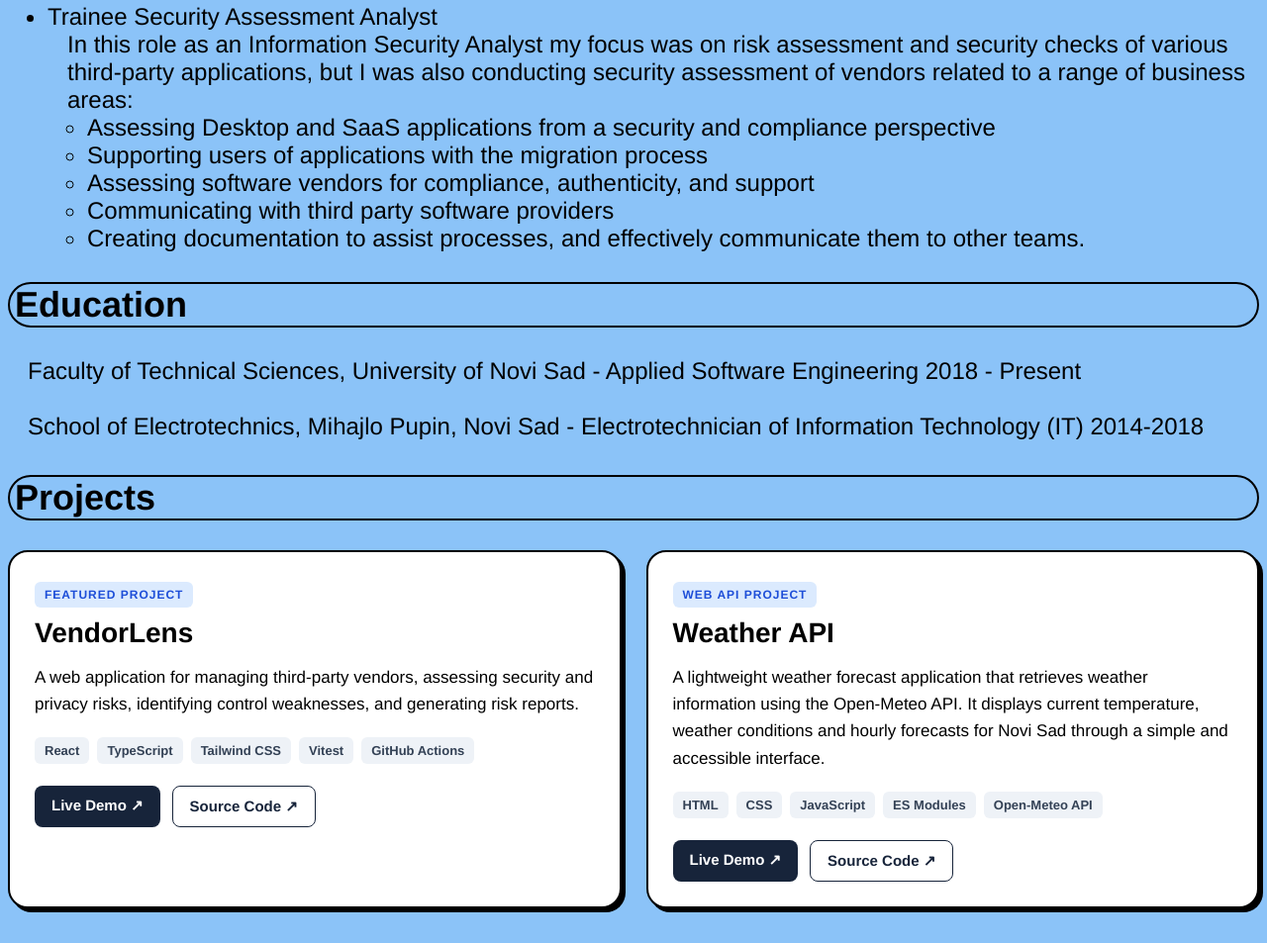
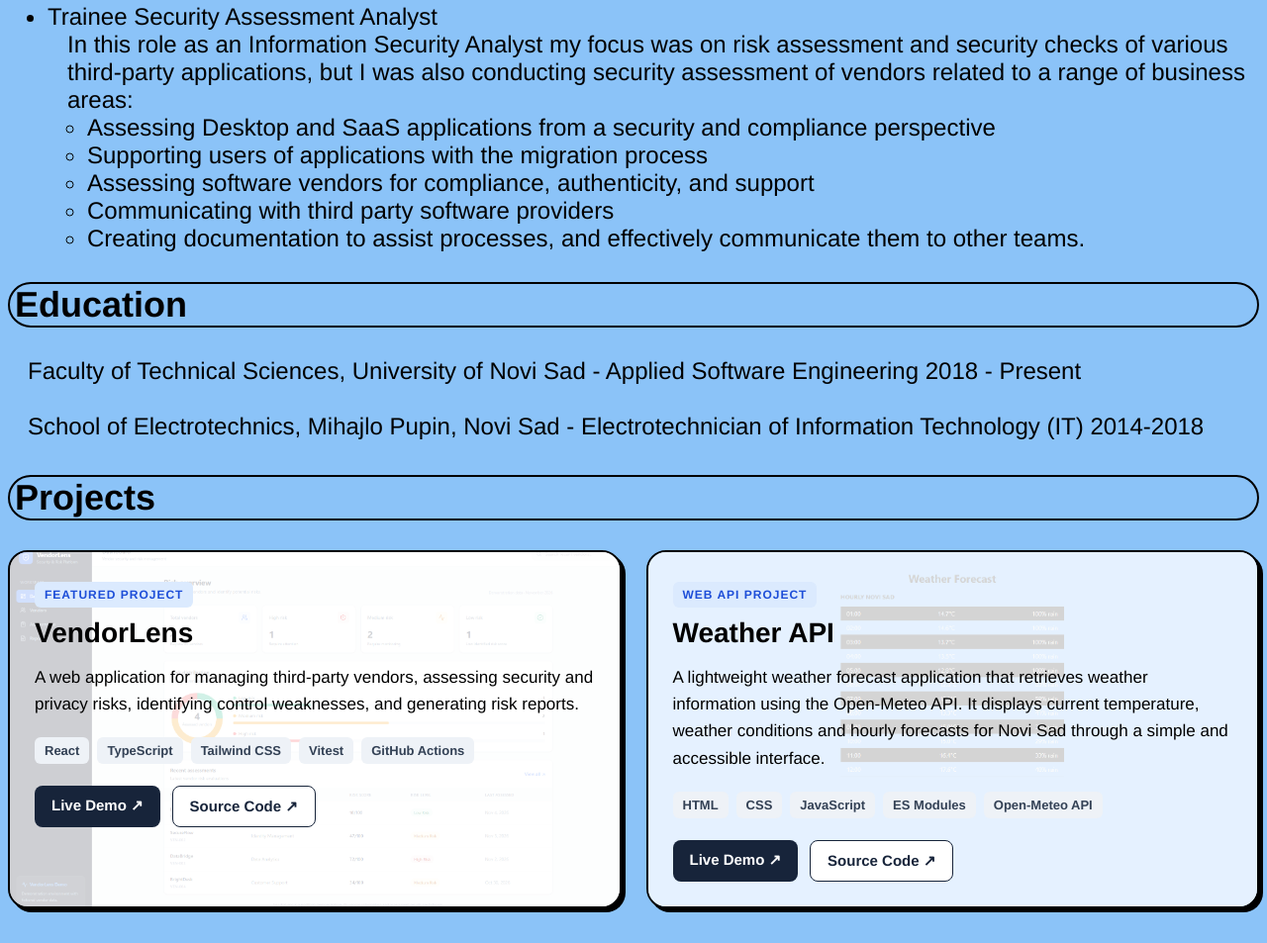
Before and after one commit to Robertns021/robertns021.github.io, a plain HTML site: page index.html in a window 1280 px wide. Shown: the part 933-1886 px from the top of the page at 99% size. Drawn offline with Linux system fonts and the light colour scheme.

Commit message:
Added faded screenshot

```diff
--- a/index.html
+++ b/index.html
@@ -76,6 +76,13 @@
         <div class="project-grid">
             <!-- Featured project: VendorLens -->
             <article class="project-card featured-project">
+                <img
+                    class="project-background"
+                    src="images/vendorlens-dashboard.png"
+                    alt=""
+                    aria-hidden="true"
+                    loading="lazy"
+                >
                 <span class="project-label">FEATURED PROJECT</span>
                 <h3>VendorLens</h3>
                 <p>
@@ -111,6 +118,13 @@
             </article>
             <!-- Weather API Project -->
             <article class="project-card">
+                <img
+                    class="project-background"
+                    src="images/weather-api.png"
+                    alt=""
+                    aria-hidden="true"
+                    loading="lazy"
+                >
                 <span class="project-label">WEB API PROJECT</span>
                 <h3>Weather API</h3>
                 <p>
--- a/style.css
+++ b/style.css
@@ -147,3 +147,37 @@ p
         text-align: center;
     }
 }
+
+/* Project screenshots */
+.project-card {
+    position: relative;
+    overflow: hidden;
+    isolation: isolate;
+}
+.project-background {
+    position: absolute;
+    inset: 0;
+    width: 100%;
+    height: 100%;
+    object-fit: cover;
+    opacity: 0.55;
+    z-index: -1;
+    pointer-events: none;
+    border: none;
+    border-radius: 0;
+    margin: 0;
+}
+/* White overlay keeps the text readable */
+.project-card::before {
+    content: "";
+    position: absolute;
+    inset: 0;
+    background: rgba(255, 255, 255, 0.65);
+    z-index: 0;
+    pointer-events: none;
+}
+/* Keep all card content above the background */
+.project-card > :not(.project-background) {
+    position: relative;
+    z-index: 1;
+}
```
Also changed, not shown: images/vendorlens-dashboard.png (added), images/weather-api.png (added).
